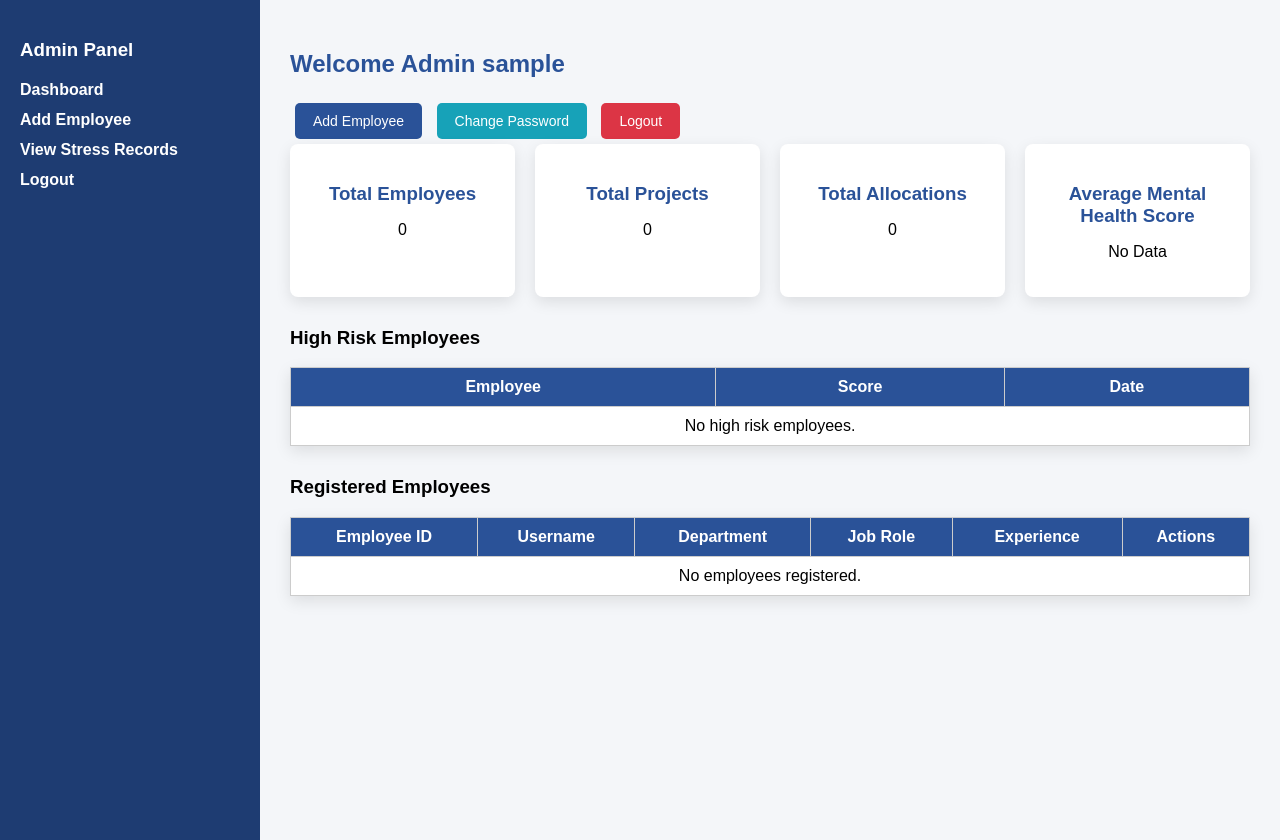
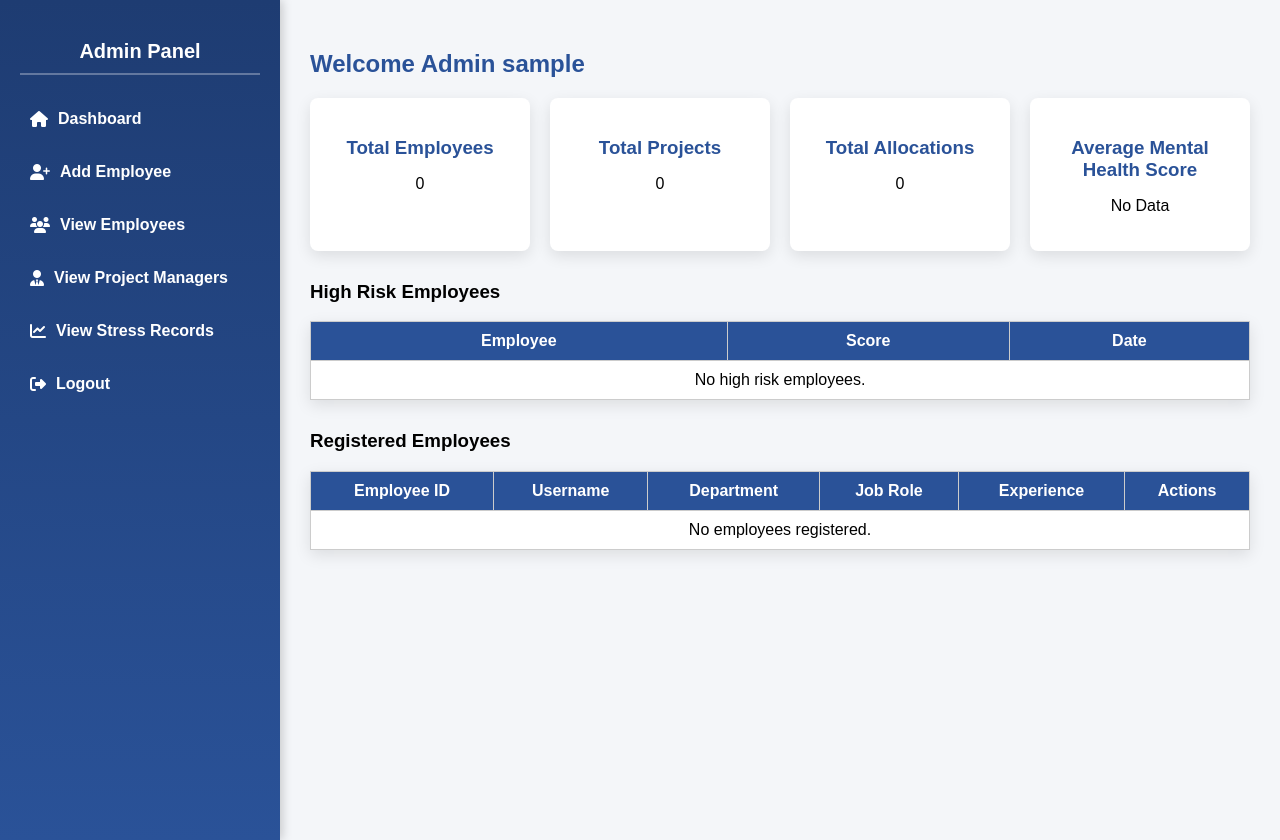
Before and after one commit to dilburroshanmohamed/Main-Project, a Django app: page /admin-dashboard/ in a window 1280 px wide. Run offline with Django 5.2, Linux system fonts and the light colour scheme; the visitor is signed in with stand-in values (Sample User, id 1); data that the repository does not hold is empty; parts of the project's set-up code (start-up, migrations or seed data) failed here and were passed over.

Commit message:
Add employee and project manager views with corresponding templates

```diff
--- a/stressapp/urls.py
+++ b/stressapp/urls.py
@@ -13,5 +13,8 @@ urlpatterns = [
     path('project-allocations/', views.project_allocations, name='project_allocations'),
     path('project-mental-report/', views.project_mental_report, name='project_mental_report'),
     path('login/', views.user_login, name='login'),
+    path('view-employees/', views.view_employees, name='view_employees'),
+    path('view-project-managers/', views.view_project_managers, name='view_project_managers'),
+
     path("logout/", views.logout_view, name="logout"),
 ]
--- a/stressapp/views.py
+++ b/stressapp/views.py
@@ -778,3 +778,19 @@ def project_mental_report(request):
 def logout_view(request):
     logout(request) # clears the session
     return redirect('login')
+
+
+@login_required
+def view_employees(request):
+    if not request.user.is_staff:
+        return redirect('/')
+    employees = EmployeeProfile.objects.filter(role='EMP')
+    return render(request, 'view_emp.html', {'employees': employees})
+
+
+@login_required
+def view_project_managers(request):
+    if not request.user.is_staff:
+        return redirect('/')
+    managers = EmployeeProfile.objects.filter(role='PM')
+    return render(request, 'view_pm.html', {'managers': managers})
--- a/templates/admin_dashboard.html
+++ b/templates/admin_dashboard.html
@@ -2,6 +2,9 @@
 <html>
 <head>
     <title>Admin Dashboard</title>
+    <!-- Font Awesome for icons -->
+    <link rel="stylesheet" href="https://cdnjs.cloudflare.com/ajax/libs/font-awesome/6.5.0/css/all.min.css">
+
     <style>
         body {
             font-family: Arial, sans-serif;
@@ -13,30 +16,55 @@
             display: flex;
         }
 
+        /* Sidebar */
         .sidebar {
-            width: 220px;
-            background: #1e3c72;
+            width: 240px;
+            background: linear-gradient(180deg, #1e3c72, #2a5298);
             color: white;
             padding: 20px;
             min-height: 100vh;
+            box-shadow: 2px 0 10px rgba(0,0,0,0.2);
         }
 
         .sidebar h3 {
-            margin-bottom: 20px;
+            margin-bottom: 25px;
+            text-align: center;
+            font-size: 20px;
+            font-weight: bold;
+            border-bottom: 2px solid rgba(255,255,255,0.3);
+            padding-bottom: 10px;
         }
 
-        .sidebar a {
-            color: white;
-            display: block;
-            margin: 12px 0;
-            text-decoration: none;
-            font-weight: bold;
+        .nav-links {
+            list-style: none;
+            padding: 0;
         }
 
-        .sidebar a:hover {
-            text-decoration: underline;
+        .nav-links li {
+            margin: 15px 0;
         }
 
+        .nav-links a {
+            color: white;
+            text-decoration: none;
+            font-weight: 600;
+            display: flex;
+            align-items: center;
+            padding: 10px;
+            border-radius: 6px;
+            transition: background 0.3s ease;
+        }
+
+        .nav-links a i {
+            margin-right: 10px;
+            font-size: 16px;
+        }
+
+        .nav-links a:hover {
+            background: rgba(255,255,255,0.2);
+        }
+
+        /* Content */
         .content {
             flex: 1;
             padding: 30px;
@@ -46,25 +74,6 @@
             color: #2a5298;
             margin-bottom: 20px;
         }
-
-        .btn {
-            padding: 10px 18px;
-            margin: 5px;
-            border: none;
-            border-radius: 5px;
-            cursor: pointer;
-            font-size: 14px;
-            color: white;
-        }
-
-        .add-btn { background-color: #2a5298; }
-        .add-btn:hover { background-color: #1e3c72; }
-
-        .password-btn { background-color: #17a2b8; }
-        .password-btn:hover { background-color: #117a8b; }
-
-        .logout-btn { background-color: #dc3545; }
-        .logout-btn:hover { background-color: #a71d2a; }
 
         .analytics {
             display: flex;
@@ -113,23 +122,20 @@
     <!-- Sidebar -->
     <div class="sidebar">
         <h3>Admin Panel</h3>
-        <a href="/admin-dashboard/">Dashboard</a>
-        <a href="/add-employee/">Add Employee</a>
-        <a href="/admin-records/">View Stress Records</a>
-        <a href="/logout/">Logout</a>
+        <ul class="nav-links">
+            <li><a href="/admin-dashboard/"><i class="fas fa-home"></i> Dashboard</a></li>
+            <li><a href="/add-employee/"><i class="fas fa-user-plus"></i> Add Employee</a></li>
+            <li><a href="{% url 'view_employees' %}"><i class="fas fa-users"></i> View Employees</a></li>
+            <li><a href="{% url 'view_project_managers' %}"><i class="fas fa-user-tie"></i> View Project Managers</a></li>
+            <li><a href="/admin-records/"><i class="fas fa-chart-line"></i> View Stress Records</a></li>
+            <li><a href="/logout/"><i class="fas fa-sign-out-alt"></i> Logout</a></li>
+        </ul>
     </div>
 
     <!-- Main Content -->
     <div class="content">
 
         <h2>Welcome Admin {{ request.user.username }}</h2>
-
-        <!-- Action Buttons -->
-        <div>
-            <a href="/add-employee/"><button class="btn add-btn">Add Employee</button></a>
-            <a href="/change-password/"><button class="btn password-btn">Change Password</button></a>
-            <a href="/logout/"><button class="btn logout-btn">Logout</button></a>
-        </div>
 
         <!-- Analytics Summary -->
         <div class="analytics">
```
Also changed, not shown: templates/pm_dashboard.html (+79 -50 lines), templates/view_emp.html (added, +65 -0 lines), templates/view_pm.html (added, +63 -0 lines).
